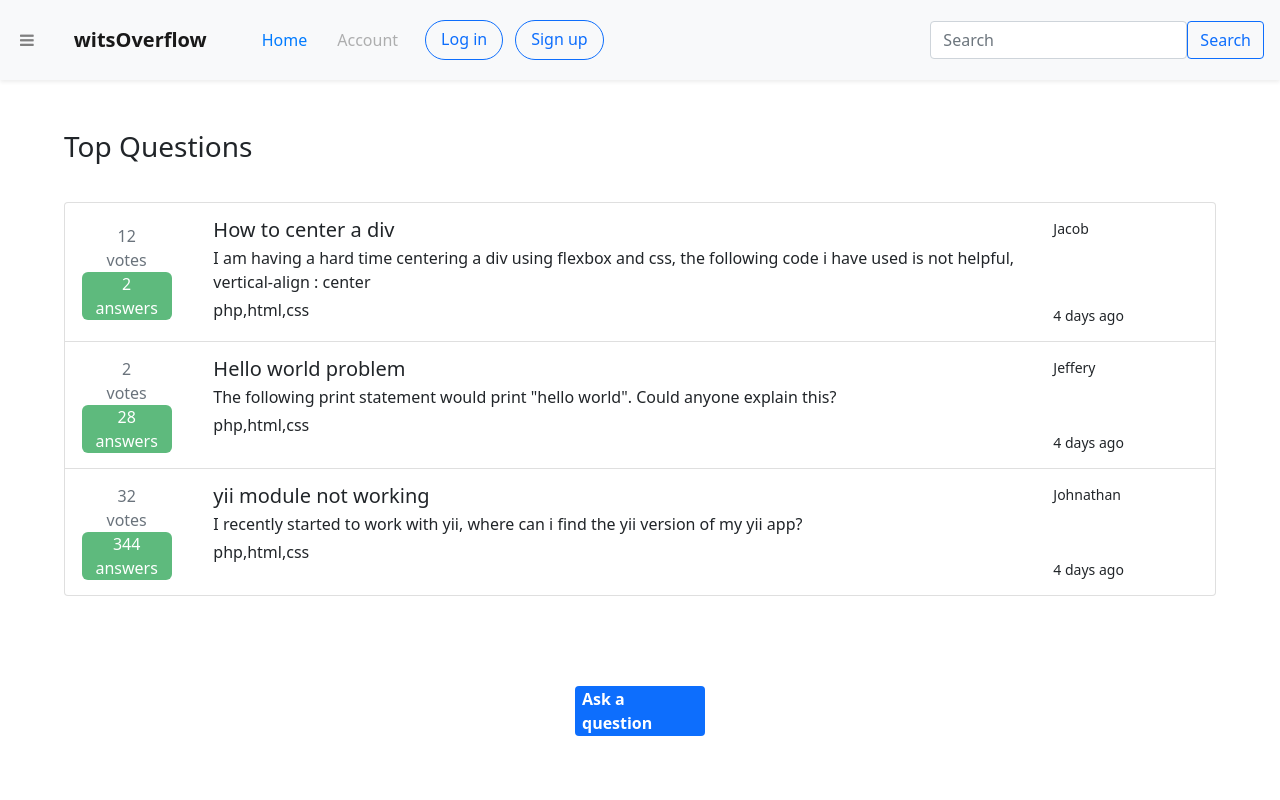
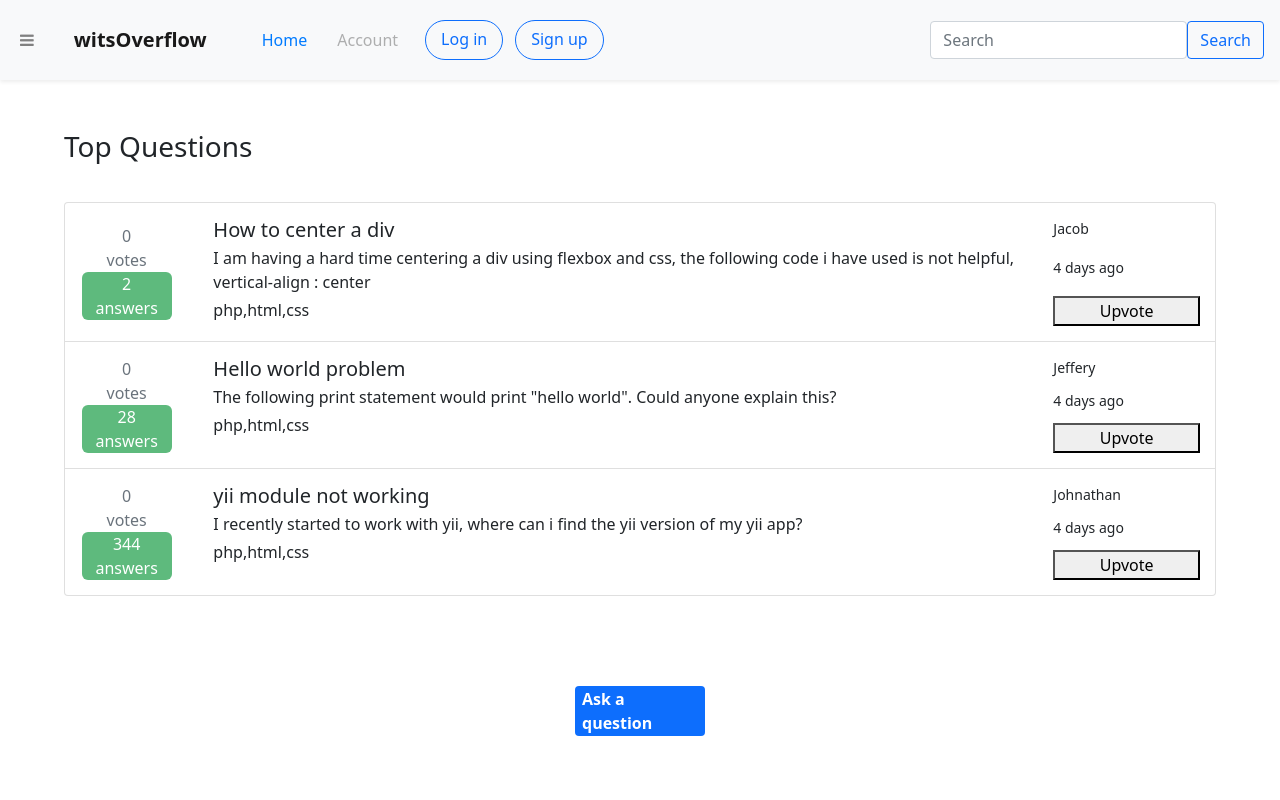
Before and after one commit to 2103562/witsOverflow, a Vue app: page / in a window 1280 px wide. Shown: the top 800 px of the page. Built offline with nearby package versions, Linux system fonts and the light colour scheme; no server answers.

Commit message:
Vote button stage 1

```diff
--- a/src/components/Home.vue
+++ b/src/components/Home.vue
@@ -4,8 +4,10 @@ export default {
     name : 'Home',
     data(){
         return{
+            voter:0,
+
             questions : [
-                {
+                {   voteid:0,
                     votes : 12,
                     answers : 2,
                     heading :'How to center a div',
@@ -15,7 +17,7 @@ export default {
                     tags : 'php,html,css',
                     id : 1
                 },
-                {
+                {   voteid:1,
                     votes : 2,
                     answers : 28,
                     heading :'Hello world problem',
@@ -26,6 +28,7 @@ export default {
                     id : 2
                 },
                 {
+                    voteid:2,
                     votes : 32,
                     answers : 344,
                     heading :'yii module not working',
@@ -34,8 +37,11 @@ export default {
                     user : 'Johnathan',
                     tags : 'php,html,css',
                     id : 3
-                }
-            ]
+                },
+
+            ],
+
+
         }
     },
     methods:{
@@ -64,7 +70,14 @@ export default {
              })
 
 
-        }
+        },
+
+
+
+
+
+    },
+    compute:{
 
     },
     mounted(){
@@ -82,7 +95,7 @@ export default {
                 <a v-for="question in questions" :key="question.id" class="list-group-item list-group-item-action d-flex flex-row">
                     <div class="buttons-container d-flex flex-column col-1">
                         <div class="votes-container">
-                                <p>{{question.votes}}</p>
+                                <p>{{voter}}</p>
                                 <p>votes</p>
 
                         </div>
@@ -103,6 +116,13 @@ export default {
                     <div class="d-flex flex-column col justify-content-between">
                         <small>{{question.user}}</small>
                         <small>{{question.time}}</small>
+
+
+                              <button @click="voter++">Upvote</button>
+
+
+
+
                     </div>
 
                 </a>
@@ -127,6 +147,8 @@ export default {
                         <div class="votes-container">
                                 <p>{{question.votes}}</p>
                                 <p>votes</p>
+
+
 
                         </div>
 
```
